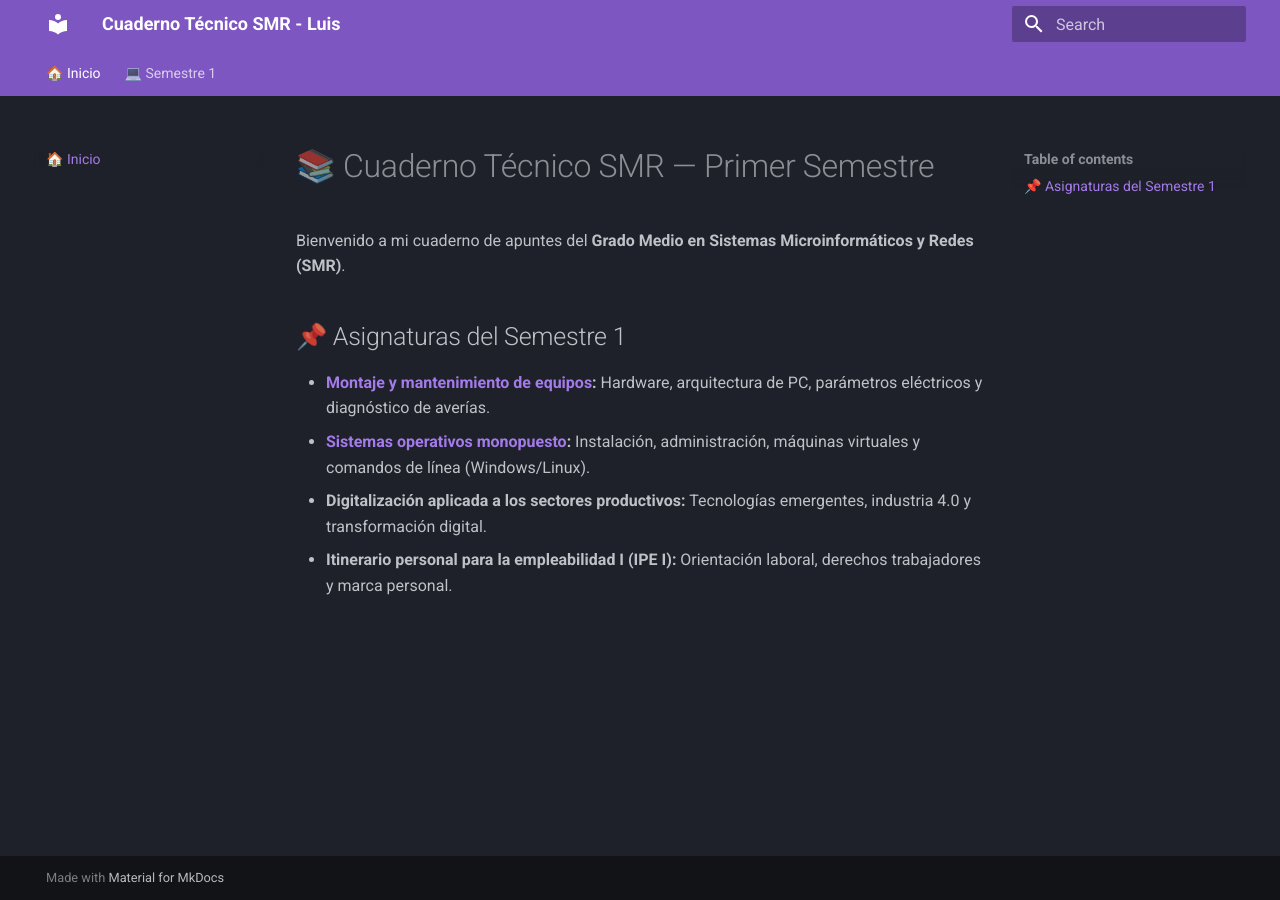
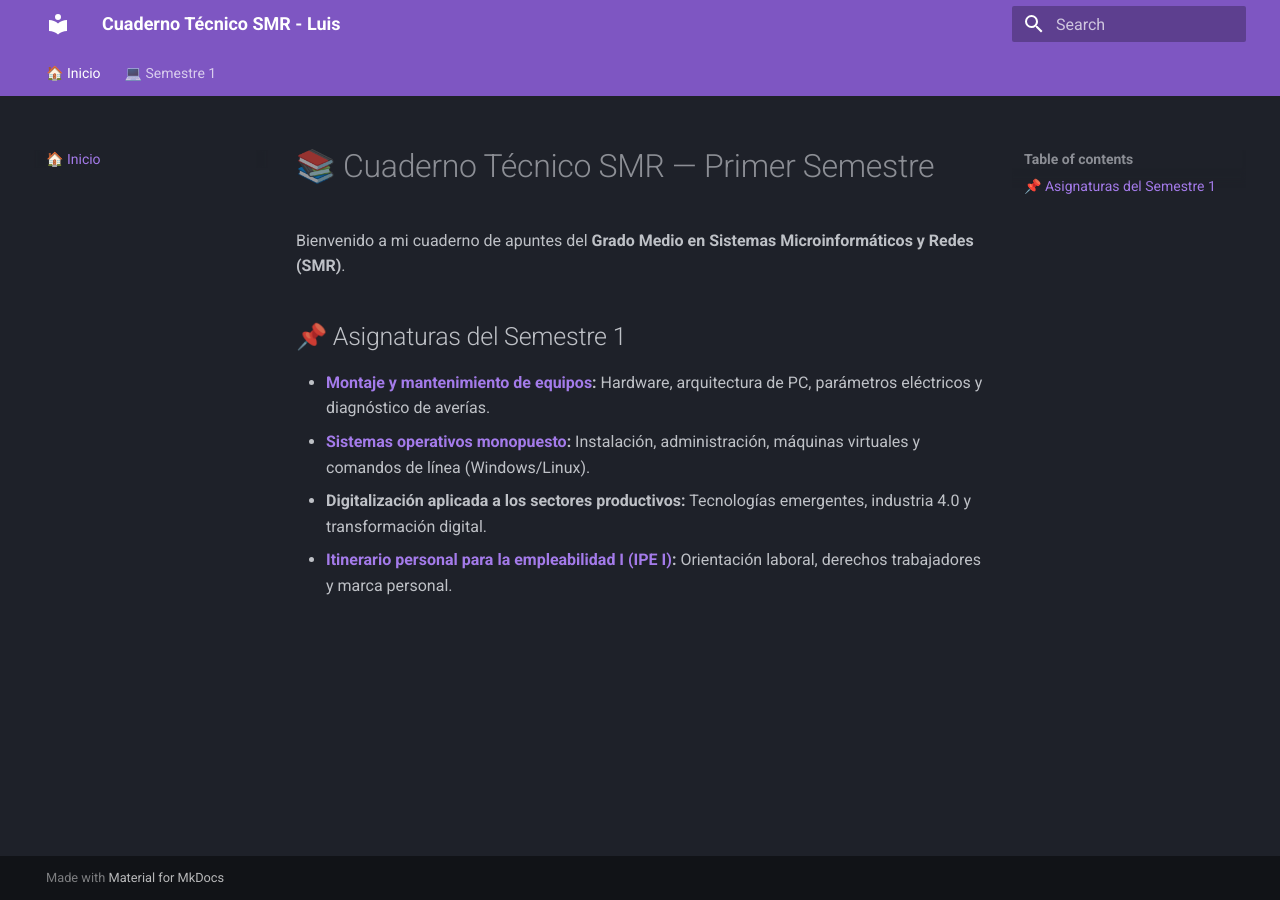
Before and after one commit to Beamspark/SMR-Apuntes, an MkDocs documentation site: the page built from docs/index.md, in a window 1280 px wide. Built offline with MkDocs 1.6.1 and Material for MkDocs 9.7.7, drawn with Linux system fonts in a browser that asks for light colours; part of the change alters nothing that is shown.

```diff
--- a/docs/index.md
+++ b/docs/index.md
@@ -7,4 +7,4 @@ Bienvenido a mi cuaderno de apuntes del **Grado Medio en Sistemas Microinformát
 * **[Montaje y mantenimiento de equipos](montaje/index.md):** Hardware, arquitectura de PC, parámetros eléctricos y diagnóstico de averías.
 * **[Sistemas operativos monopuesto](sistemas/index.md):** Instalación, administración, máquinas virtuales y comandos de línea (Windows/Linux).
 * **Digitalización aplicada a los sectores productivos:** Tecnologías emergentes, industria 4.0 y transformación digital.
-* **Itinerario personal para la empleabilidad I (IPE I):** Orientación laboral, derechos trabajadores y marca personal.
+* **[Itinerario personal para la empleabilidad I (IPE I)](itinerario/index.md):** Orientación laboral, derechos trabajadores y marca personal.
```
